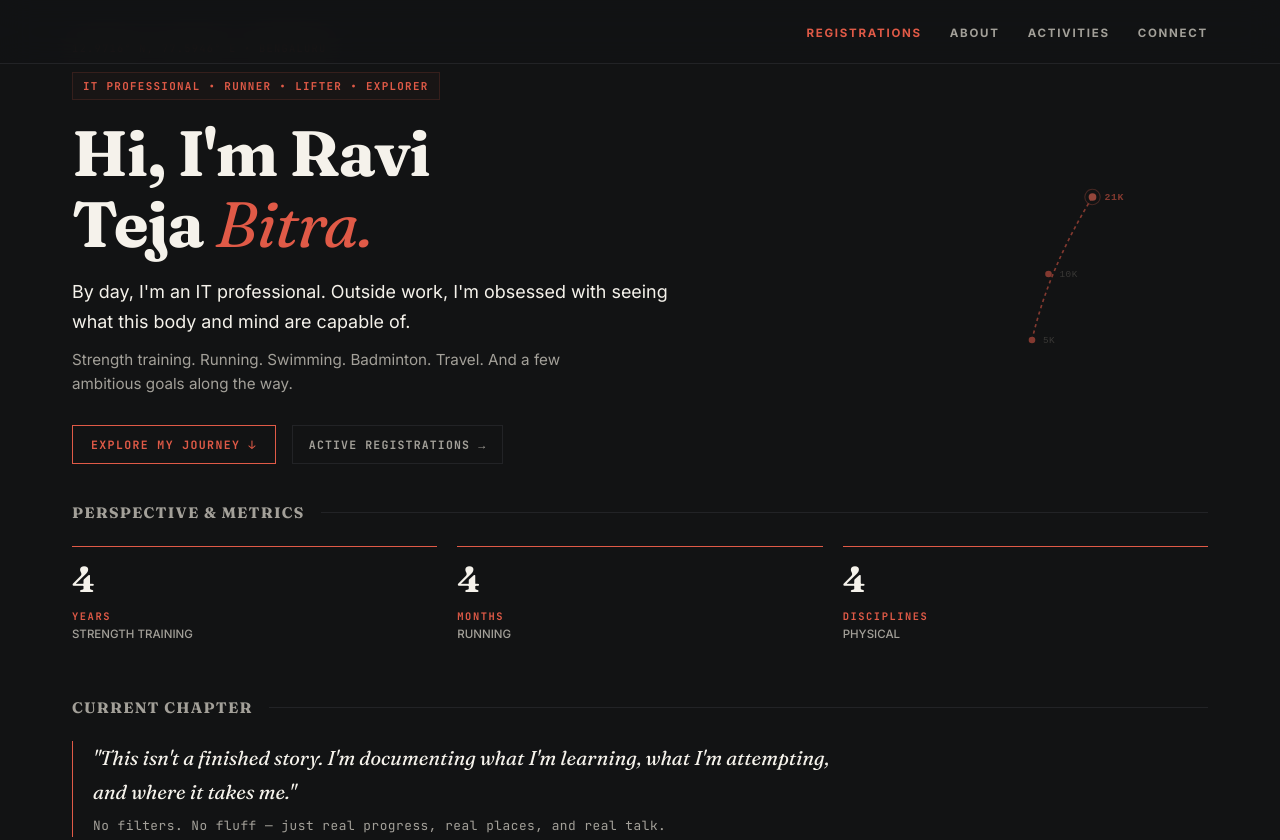
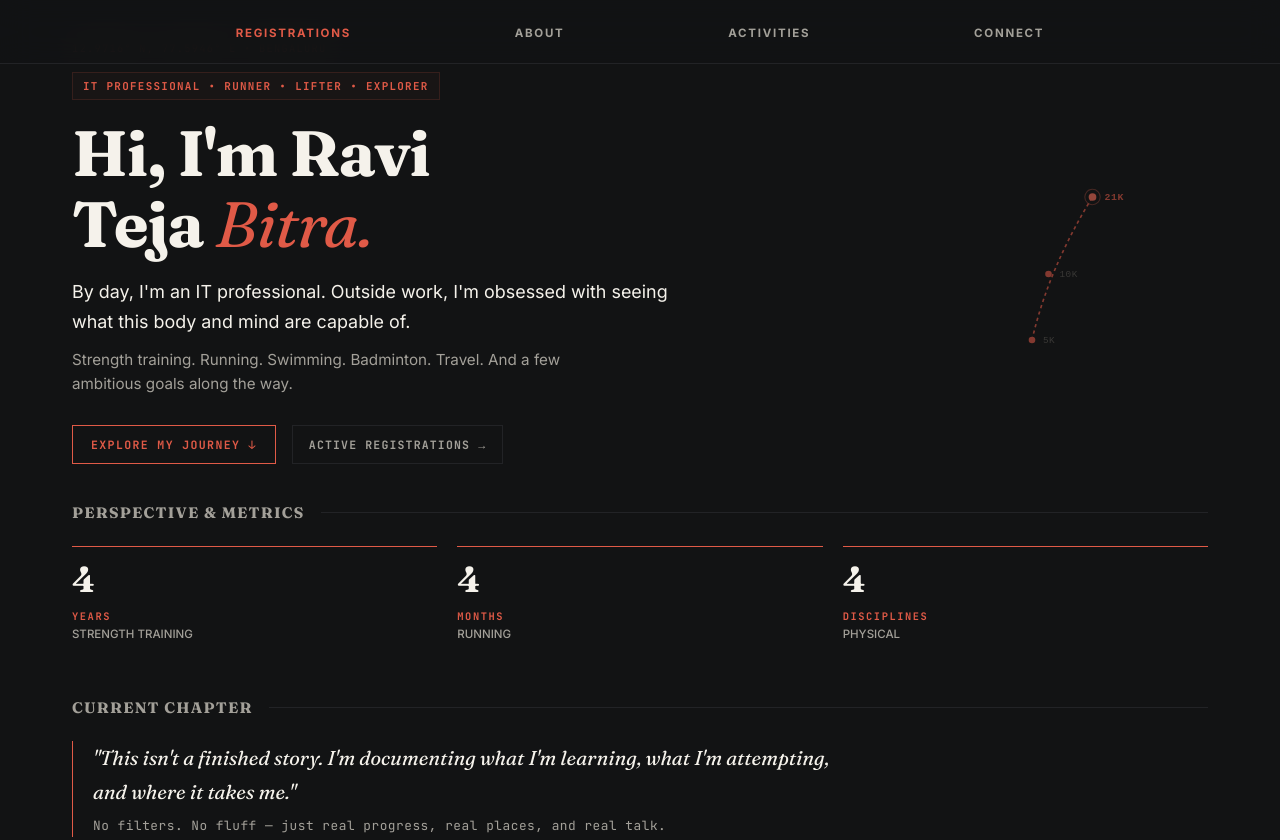
Before and after one commit to raviteja-analytics/ravitejabitra.in, a plain HTML site: page index.html in a window 1280 px wide. Shown: the top 840 px of the page. Drawn offline with Linux system fonts and the light colour scheme.

Commit message:
design: distribute nav links evenly across header

```diff
--- a/styles.css
+++ b/styles.css
@@ -74,7 +74,7 @@ header.header-scrolled {
 .nav-content {
   display: flex;
   align-items: center;
-  justify-content: flex-end;
+  justify-content: center;
   width: 100%;
 }
 
@@ -96,7 +96,8 @@ header.header-scrolled {
 
 .nav-links {
   display: flex;
-  gap: 28px;
+  width: 100%;
+  justify-content: space-evenly;
   list-style: none;
 }
 
```
